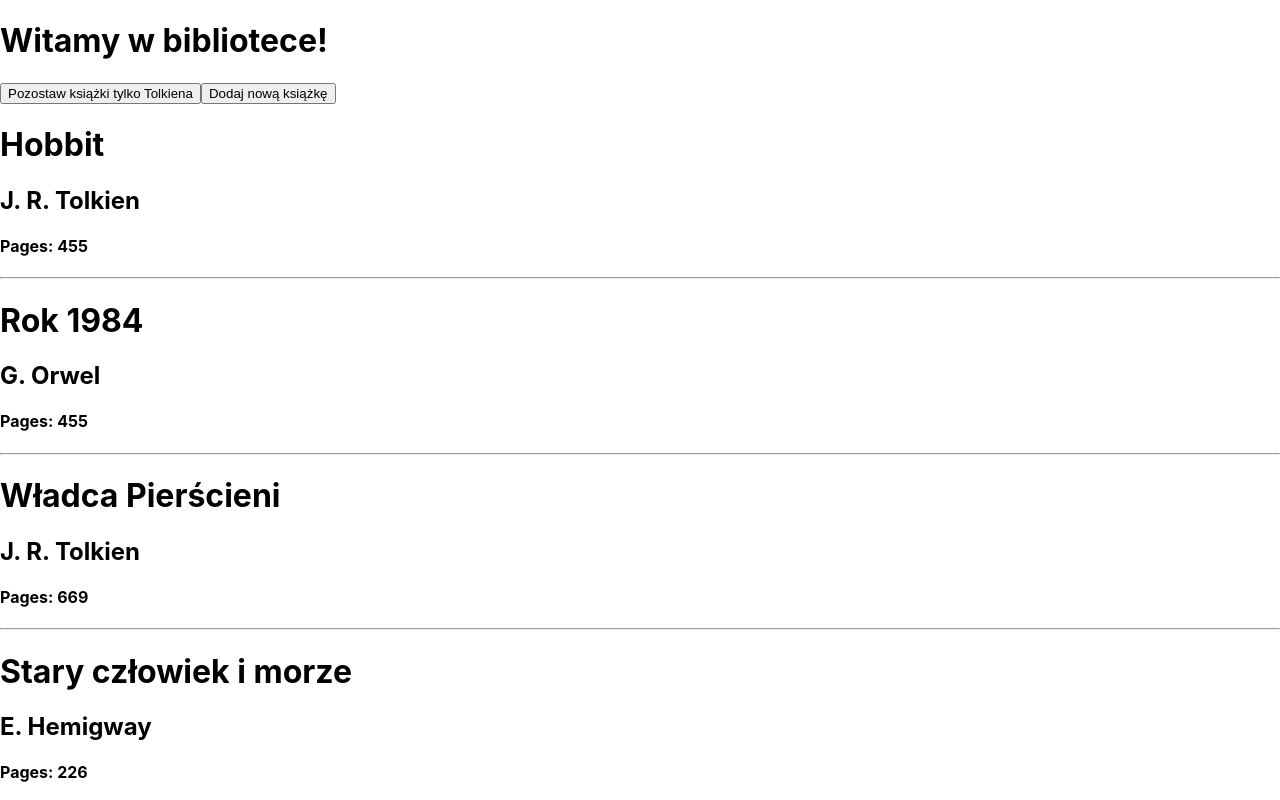
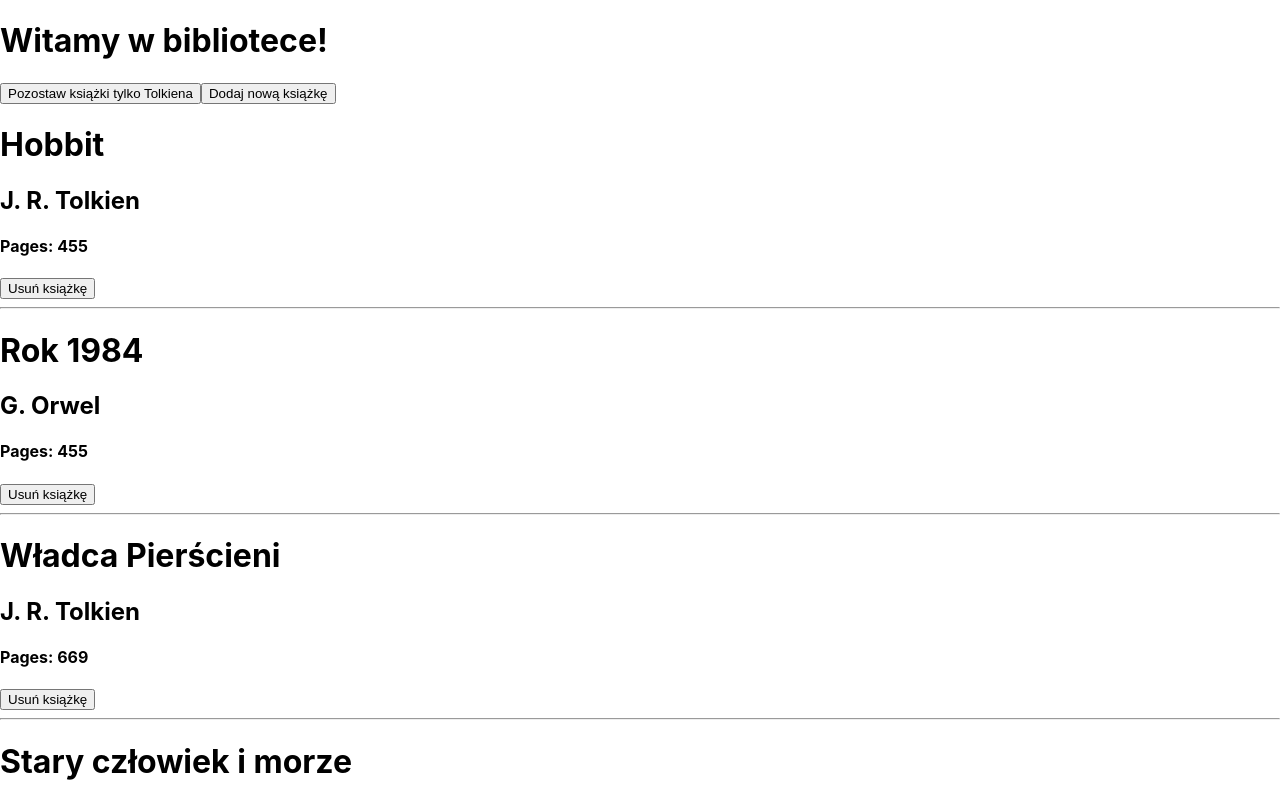
Before and after one commit to lukwac123/first-app, a React (Create React App) app: page / in a window 1280 px wide. Shown: the top 800 px of the page. Built offline with nearby package versions, Linux system fonts and the light colour scheme.

Commit message:
Dodanie przycisku usuwania książki

```diff
--- a/src/components/book/BookDescription.js
+++ b/src/components/book/BookDescription.js
@@ -1,17 +1,12 @@
 import PropTypes from "prop-types";
 
-const BookDescription = (props) => {
-    const book = props.book || {
-        title: "Tytuł książki (domyślny)",
-        author: "Autor książki (domyślny)",
-        pages: "Liczba stron (domyślna)"
-    };
-
+const BookDescription = ({ book, onDelete }) => {
     return (
         <div>
             <h1>{book.title}</h1>
             <h2>{book.author}</h2>
             <h4>Pages: {book.pages}</h4>
+            <button onClick={() => onDelete(book.id)}>Usuń książkę</button>
             <hr />
         </div>
     );
@@ -19,10 +14,21 @@ const BookDescription = (props) => {
 
 BookDescription.propTypes = {
     book: PropTypes.shape({
+        id: PropTypes.number.isRequired,
         title: PropTypes.string,
         author: PropTypes.string,
         pages: PropTypes.string
     }),
+    onDelete: PropTypes.func
+};
+
+BookDescription.defaultProps = {
+    book: {
+        title: "Tytuł książki (domyślny)",
+        author: "Autor książki (domyślny)",
+        pages: "Liczba stron (domyślna)"
+    },
+    onDelete: () => {}
 };
 
 export default BookDescription;
--- a/src/pages/book/Book.js
+++ b/src/pages/book/Book.js
@@ -9,21 +9,25 @@ class Book extends Component {
         this.state = {
             books: [
                 {
+                    id: 1,
                     title: "Hobbit",
                     author: "J. R. Tolkien",
                     pages: "455"
                 },
-                                {
+                {
+                    id: 2,
                     title: "Rok 1984",
                     author: "G. Orwel",
                     pages: "455"
                 },
-                                {
+                {
+                    id: 3,
                     title: "Władca Pierścieni",
                     author: "J. R. Tolkien",
                     pages: "669"
                 },
-                                {
+                {
+                    id: 4,
                     title: "Stary człowiek i morze",
                     author: "E. Hemigway",
                     pages: "226"
@@ -36,11 +40,13 @@ class Book extends Component {
         this.setState({
             books: [
                 {
+                    id: 1,
                     title: "Hobbit",
                     author: "J. R. Tolkien",
                     pages: "455"
                 },
                 {
+                    id: 3,
                     title: "Władca Pierścieni",
                     author: "J. R. Tolkien",
                     pages: "669"
@@ -54,6 +60,7 @@ class Book extends Component {
             books: [
                 ...prevState.books,
                 {
+                    id: 5,
                     title: "Nowy wspaniały świat",
                     author: "A. Huxley",
                     pages: "255"
@@ -62,6 +69,11 @@ class Book extends Component {
         }));
     };
 
+    handleDelete = (id) => {
+        this.setState((prevState) => ({
+            books: prevState.books.filter(book => book.id !== id)
+        }));
+    }
     render() {
         return (
             <div>
@@ -70,7 +82,7 @@ class Book extends Component {
                 <button onClick={this.addNewBook}>Dodaj nową książkę</button>
                 {
                     this.state.books.map((book, index) => (
-                        <BookDescription key={index}  book={book}/>
+                        <BookDescription key={index}  book={book} onDelete={this.handleDelete}/>
                     ))
                 }
                 <Footer />
```
